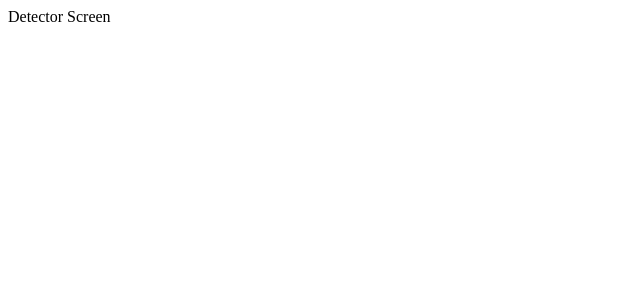
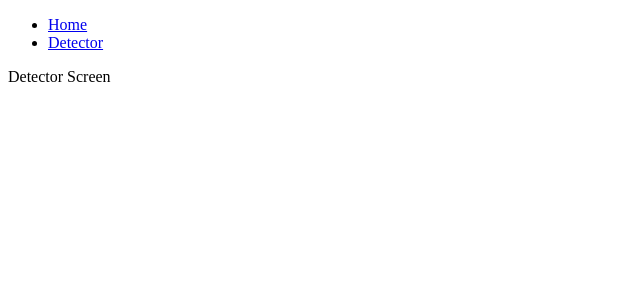
Before and after one commit to trekhleb/links-detector, a React (Create React App) app: page /detector in a window 1280 px wide. Shown: the top 300 px of the page, without its empty margins (0-640 px from the left). Built offline with nearby package versions, Linux system fonts and the light colour scheme.

Commit message:
Do smth.

```diff
--- a/src/components/App.tsx
+++ b/src/components/App.tsx
@@ -3,10 +3,11 @@ import {BrowserRouter} from 'react-router-dom'
 
 import Template from './shared/Template';
 import Routes from './Routes';
+import {BASE_APP_PATH} from '../constants/routes';
 
 function App(): React.ReactElement {
   return (
-    <BrowserRouter>
+    <BrowserRouter basename={BASE_APP_PATH}>
       <Template>
         <Routes/>
       </Template>
--- a/src/components/Routes.tsx
+++ b/src/components/Routes.tsx
@@ -4,15 +4,19 @@ import {Switch, Route} from 'react-router-dom';
 import {ROUTES} from '../constants/routes';
 import HomeScreen from './screens/HomeScreen';
 import DetectorScreen from './screens/DetectorScreen';
+import NoteFoundScreen from './screens/NotFoundScreen';
 
 function Routes(): React.ReactElement {
   return (
     <Switch>
-      <Route path={ROUTES.home} exact>
+      <Route path={ROUTES.home.path} exact>
         <HomeScreen />
       </Route>
-      <Route path={ROUTES.detector} exact>
+      <Route path={ROUTES.detector.path} exact>
         <DetectorScreen />
+      </Route>
+      <Route>
+        <NoteFoundScreen />
       </Route>
     </Switch>
   );
--- a/src/components/screens/HomeScreen.tsx
+++ b/src/components/screens/HomeScreen.tsx
@@ -3,7 +3,7 @@ import React from 'react';
 function HomeScreen(): React.ReactElement {
   return (
     <div>
-      Home Screen
+      Home
     </div>
   );
 }
--- /dev/null
+++ b/src/components/screens/NotFoundScreen.tsx
@@ -0,0 +1,11 @@
+import React from 'react';
+
+function NoteFoundScreen(): React.ReactElement {
+  return (
+    <div>
+      Page not found
+    </div>
+  );
+}
+
+export default NoteFoundScreen;
--- /dev/null
+++ b/src/components/shared/MainNavigation.tsx
@@ -0,0 +1,18 @@
+import React from 'react';
+import {ROUTES} from '../../constants/routes';
+import {NavLink} from 'react-router-dom';
+
+function MainNavigation(): React.ReactElement {
+  return (
+    <ul>
+      <li>
+        <NavLink to={ROUTES.home.path}>Home</NavLink>
+      </li>
+      <li>
+        <NavLink to={ROUTES.detector.path}>Detector</NavLink>
+      </li>
+    </ul>
+  );
+}
+
+export default MainNavigation;
--- a/src/components/shared/Template.tsx
+++ b/src/components/shared/Template.tsx
@@ -1,4 +1,5 @@
 import React from 'react';
+import MainNavigation from './MainNavigation';
 
 type TemplateProps = {
   children?: React.ReactNode,
@@ -7,9 +8,17 @@ type TemplateProps = {
 function Template(props: TemplateProps): React.ReactElement {
   const {children} = props;
   return (
-    <div>
-      {children}
-    </div>
+    <main>
+      <header>
+        <nav>
+          <MainNavigation />
+        </nav>
+      </header>
+      <section>
+        {children}
+      </section>
+      <footer />
+    </main>
   );
 }
 
--- a/src/constants/routes.ts
+++ b/src/constants/routes.ts
@@ -1,8 +1,25 @@
+export const BASE_APP_PATH: string = '/';
+
+enum RouteNames {
+  home = 'home',
+  detector = 'detector',
+}
+
+type RouteType = {
+  path: string,
+};
+
 type RoutesType = {
-  [name: string]: string,
+  [routeName in RouteNames]: RouteType;
 };
 
 export const ROUTES: RoutesType = {
-  home: '/',
-  detector: '/detector',
+  [RouteNames.home]: {
+    path: '/',
+  },
+  [RouteNames.detector]: {
+    path: '/detector',
+  },
 };
+
+export const HOME_ROUTE = ROUTES.home;
```
